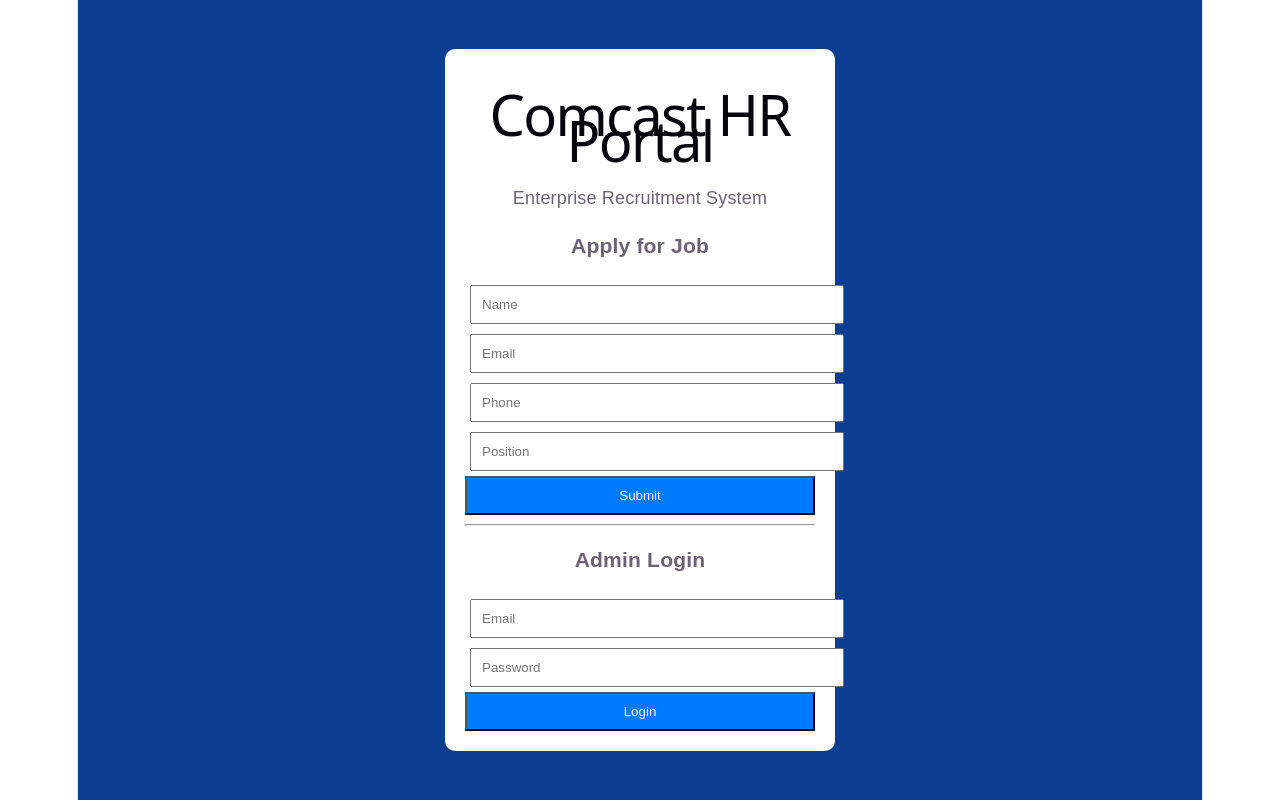
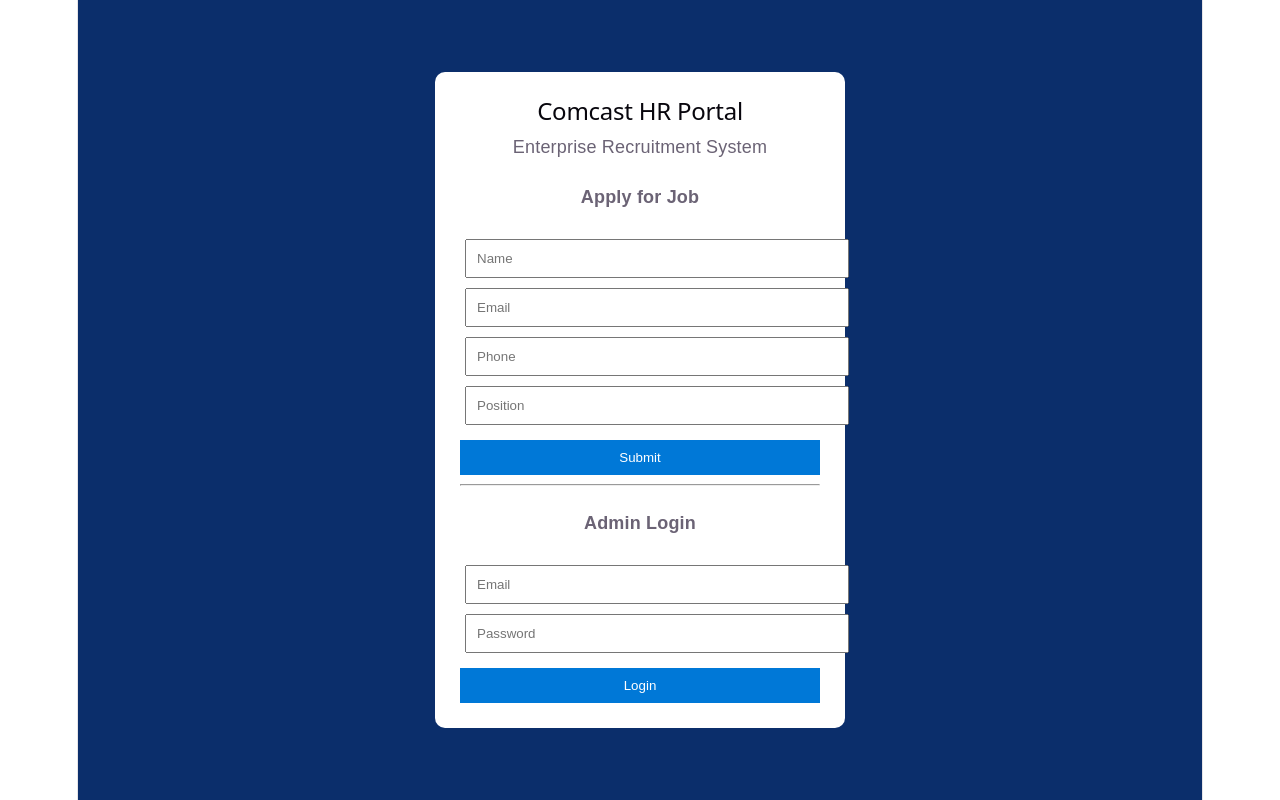
Before and after one commit to comcast-hr-okonj/comcast-hr-portal, a React (Vite) app: page / in a window 1280 px wide. Built offline with nearby package versions, Linux system fonts and the light colour scheme.

Commit message:
Update App.jsx

```diff
--- a/src/App.jsx
+++ b/src/App.jsx
@@ -5,11 +5,9 @@
 
   const [token, setToken] = useState("");
   const [apps, setApps] = useState([]);
+  const [view, setView] = useState("dashboard");
 
-  const [login, setLogin] = useState({
-    email: "",
-    password: ""
-  });
+  const [login, setLogin] = useState({ email: "", password: "" });
 
   const [form, setForm] = useState({
     name: "",
@@ -18,7 +16,6 @@
     position: ""
   });
 
-  // LOAD DATA
   const loadApps = async () => {
     const res = await fetch(`${API}/applications`, {
       headers: { Authorization: token }
@@ -32,7 +29,6 @@
     if (token) loadApps();
   }, [token]);
 
-  // APPLY
   const submit = async () => {
     await fetch(`${API}/applications`, {
       method: "POST",
@@ -40,10 +36,9 @@
       body: JSON.stringify(form)
     });
 
-    alert("Submitted!");
+    alert("Application submitted");
   };
 
-  // LOGIN
   const handleLogin = async () => {
     const res = await fetch(`${API}/login`, {
       method: "POST",
@@ -60,7 +55,6 @@
     }
   };
 
-  // APPROVE / REJECT
   const updateStatus = async (id, status) => {
     await fetch(`${API}/applications/${id}`, {
       method: "PUT",
@@ -74,7 +68,6 @@
     loadApps();
   };
 
-  // DELETE
   const removeApp = async (id) => {
     await fetch(`${API}/applications/${id}`, {
       method: "DELETE",
@@ -84,43 +77,42 @@
     loadApps();
   };
 
-  // LOGOUT
   const logout = () => {
     setToken("");
   };
 
-  /* ---------------- LOGIN UI ---------------- */
+  /* ---------------- LOGIN ---------------- */
   if (!token) {
     return (
-      <div style={styles.page}>
-        <div style={styles.card}>
-          <h1>Comcast HR Portal</h1>
+      <div style={styles.loginPage}>
+        <div style={styles.loginCard}>
+          <h2>Comcast HR Portal</h2>
           <p>Enterprise Recruitment System</p>
 
-          <h3>Apply for Job</h3>
+          <h4>Apply for Job</h4>
 
-          <input placeholder="Name" style={styles.input}
+          <input style={styles.input} placeholder="Name"
             onChange={(e) => setForm({ ...form, name: e.target.value })} />
 
-          <input placeholder="Email" style={styles.input}
+          <input style={styles.input} placeholder="Email"
             onChange={(e) => setForm({ ...form, email: e.target.value })} />
 
-          <input placeholder="Phone" style={styles.input}
+          <input style={styles.input} placeholder="Phone"
             onChange={(e) => setForm({ ...form, number: e.target.value })} />
 
-          <input placeholder="Position" style={styles.input}
+          <input style={styles.input} placeholder="Position"
             onChange={(e) => setForm({ ...form, position: e.target.value })} />
 
           <button style={styles.btn} onClick={submit}>Submit</button>
 
           <hr />
 
-          <h3>Admin Login</h3>
+          <h4>Admin Login</h4>
 
-          <input placeholder="Email" style={styles.input}
+          <input style={styles.input} placeholder="Email"
             onChange={(e) => setLogin({ ...login, email: e.target.value })} />
 
-          <input type="password" placeholder="Password" style={styles.input}
+          <input style={styles.input} type="password" placeholder="Password"
             onChange={(e) => setLogin({ ...login, password: e.target.value })} />
 
           <button style={styles.btn} onClick={handleLogin}>Login</button>
@@ -131,13 +123,46 @@
 
   /* ---------------- DASHBOARD ---------------- */
   return (
-    <div style={styles.page}>
-      <div style={styles.cardFull}>
-        <h2>Admin Dashboard</h2>
+    <div style={styles.layout}>
 
-        <button style={styles.logout} onClick={logout}>Logout</button>
+      {/* SIDEBAR */}
+      <div style={styles.sidebar}>
+        <h3>Comcast HR</h3>
 
+        <button style={styles.navBtn} onClick={() => setView("dashboard")}>
+          Dashboard
+        </button>
+
+        <button style={styles.navBtn} onClick={() => setView("applications")}>
+          Applications
+        </button>
+
+        <button style={styles.logoutBtn} onClick={logout}>
+          Logout
+        </button>
+      </div>
+
+      {/* MAIN */}
+      <div style={styles.main}>
+        <h2>Admin Panel</h2>
+
+        {view === "dashboard" && (
+          <div style={styles.card}>
+            <h3>Overview</h3>
+            <p>Total Applications: {apps.length}</p>
+          </div>
+        )}
+
+        {view === "applications" && (
           <div style={styles.table}>
+            <div style={styles.rowHeader}>
+              <div>Name</div>
+              <div>Email</div>
+              <div>Position</div>
+              <div>Status</div>
+              <div>Actions</div>
+            </div>
+
             {apps.map((a) => (
               <div key={a.id} style={styles.row}>
                 <div>{a.name}</div>
@@ -145,63 +170,114 @@
                 <div>{a.position}</div>
                 <div>{a.status}</div>
 
+                <div>
                   <button onClick={() => updateStatus(a.id, "Approved")}>✔</button>
                   <button onClick={() => updateStatus(a.id, "Rejected")}>✖</button>
                   <button onClick={() => removeApp(a.id)}>🗑</button>
                 </div>
+              </div>
             ))}
           </div>
+        )}
       </div>
     </div>
   );
 }
 
-/* ---------------- STYLE ---------------- */
+/* ---------------- STYLES ---------------- */
 const styles = {
-  page: {
-    fontFamily: "Arial",
-    background: "#0b3d91",
-    minHeight: "100vh",
+  loginPage: {
+    height: "100vh",
     display: "flex",
     justifyContent: "center",
-    alignItems: "center"
+    alignItems: "center",
+    background: "#0b2e6b",
+    fontFamily: "Arial"
   },
-  card: {
+
+  loginCard: {
     background: "white",
-    padding: 20,
-    width: 350,
+    padding: 25,
+    width: 360,
     borderRadius: 10
   },
-  cardFull: {
-    background: "white",
-    padding: 20,
-    width: "90%",
-    borderRadius: 10
-  },
+
   input: {
     width: "100%",
     padding: 10,
     margin: 5
   },
+
   btn: {
     width: "100%",
     padding: 10,
-    background: "#007bff",
-    color: "white"
+    background: "#0078d7",
+    color: "white",
+    border: "none",
+    marginTop: 10
   },
-  logout: {
-    float: "right",
+
+  layout: {
+    display: "flex",
+    fontFamily: "Arial"
+  },
+
+  sidebar: {
+    width: 220,
+    height: "100vh",
+    background: "#0b2e6b",
+    color: "white",
+    padding: 20
+  },
+
+  navBtn: {
+    width: "100%",
+    padding: 10,
+    marginTop: 10,
+    background: "transparent",
+    color: "white",
+    border: "1px solid white"
+  },
+
+  logoutBtn: {
+    width: "100%",
+    padding: 10,
+    marginTop: 30,
     background: "red",
-    color: "white"
+    color: "white",
+    border: "none"
   },
+
+  main: {
+    flex: 1,
+    padding: 20,
+    background: "#f4f6f8"
+  },
+
+  card: {
+    background: "white",
+    padding: 20,
+    borderRadius: 10
+  },
+
   table: {
-    marginTop: 20
+    background: "white",
+    padding: 10,
+    borderRadius: 10
   },
+
+  rowHeader: {
+    display: "grid",
+    gridTemplateColumns: "1fr 1fr 1fr 1fr 1fr",
+    fontWeight: "bold",
+    padding: 10,
+    borderBottom: "2px solid #ddd"
+  },
+
   row: {
     display: "grid",
-    gridTemplateColumns: "1fr 1fr 1fr 1fr auto auto auto",
-    gap: 10,
+    gridTemplateColumns: "1fr 1fr 1fr 1fr 1fr",
     padding: 10,
-    borderBottom: "1px solid #ccc"
+    borderBottom: "1px solid #eee"
   }
 };
```
Lines whose indentation alone changed are shown as unchanged.
